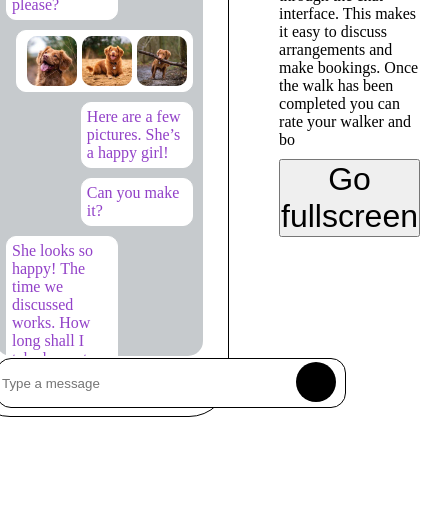
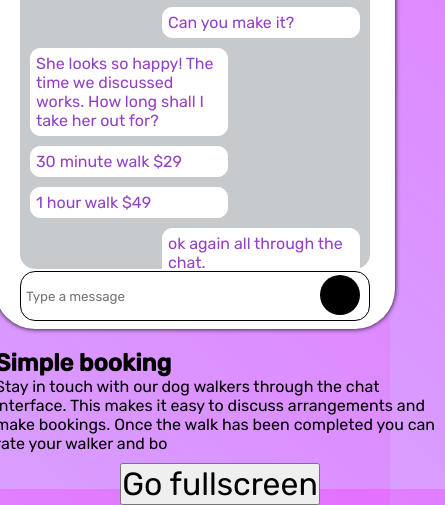
Before and after one commit to guusteak/classy, a plain HTML site: page index.html in a window 390 px wide. Shown: the part 355-860 px from the top of the page, 445 px wide, since content can reach past the window. Drawn offline with Linux system fonts and the light colour scheme.

Commit message:
final design

```diff
--- a/app.js
+++ b/app.js
@@ -9,7 +9,7 @@ const randomResponse = () =>{
         const outputArray = ['ok', 'nice', 'test push message',
         'lemon vodka twice', 'ąężźćż',
         'tomasz', 'hajto', 'baba',
-        'jebac panstwo izrael',
+        'This. is very loooooong (actualy average) text image to check how it displays',
             'can i have lemon vodka?'
         ]
         let output = Math.random();
@@ -27,7 +27,7 @@ const randomResponse = () =>{
 };
 const send = (e) =>{
     let msg = document.querySelector('.msgbox__type').value;
-    if( (e.key === "Enter") || e.pointerType === "mouse" && msg != "") {
+    if(( (e.key === "Enter") || e.pointerType === "mouse")&& msg != "") {
         const msgsent = document.createElement('p');
         msgsent.classList.add('msgbox__snt');
         msgsent.innerHTML = `
--- a/scss/main.scss
+++ b/scss/main.scss
@@ -1,6 +1,8 @@
 @import 'variables';
 
+
 *{
+    font-family: $font_family;
     margin: 0;
     padding: 0;
     box-sizing: border-box;
@@ -9,6 +11,7 @@
     width: 0;
 }
 .page{
+    background: linear-gradient(45deg, $Pale_Violet, $Very_Light_Magenta);
     width: 100vw;
     height: 100vh;
     display: flex;
@@ -18,14 +21,17 @@
         background-color: white;
         position: relative;
         width: 400px;
+        min-width: 400px;
         height: 700px;
-        border: 1px solid black;
         padding: 25px;
         padding-bottom: 60px;
         opacity: 100%;
         border-radius: 40px;
+        box-shadow: 0 0 5px black;
     }
     .profile{
+        color: white;
+        text-shadow: 0 0 10px black;
         border-radius: 15px 15px 0 0;
         display: flex;
         align-items: center;
@@ -138,7 +144,7 @@
     position: fixed;
     width: 100vw;
     height: 100vh;
-    background-color: gray;
+    background: linear-gradient(45deg, $Pale_Violet, $Very_Light_Magenta);
     top: 0;
     left: 0;
     z-index: 3;
@@ -155,3 +161,17 @@
 .none{
     display: none;
 }
+
+@media only screen and (max-width:600px) {
+    .page{
+        flex-direction: column;
+        gap: 20px;
+    }
+    .description{
+        width: 200px;
+        &__button{
+            display: block;
+            margin: auto;
+            font-size: 2rem;
+        }}
+}
```
Also changed, not shown: css/main.css, 1 other file.
